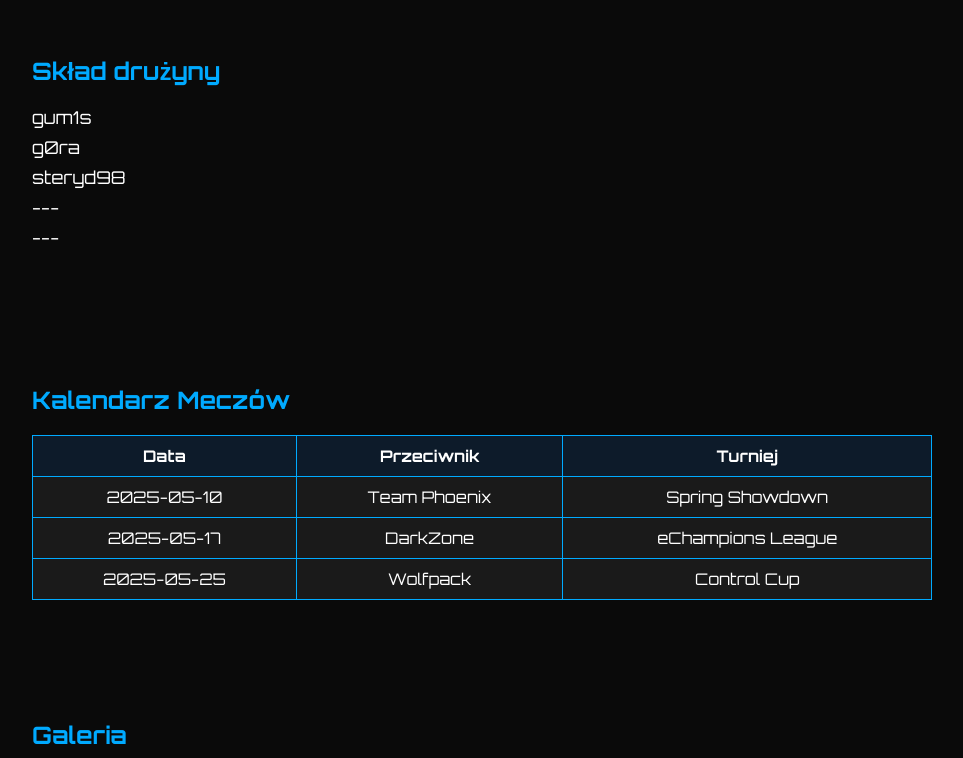
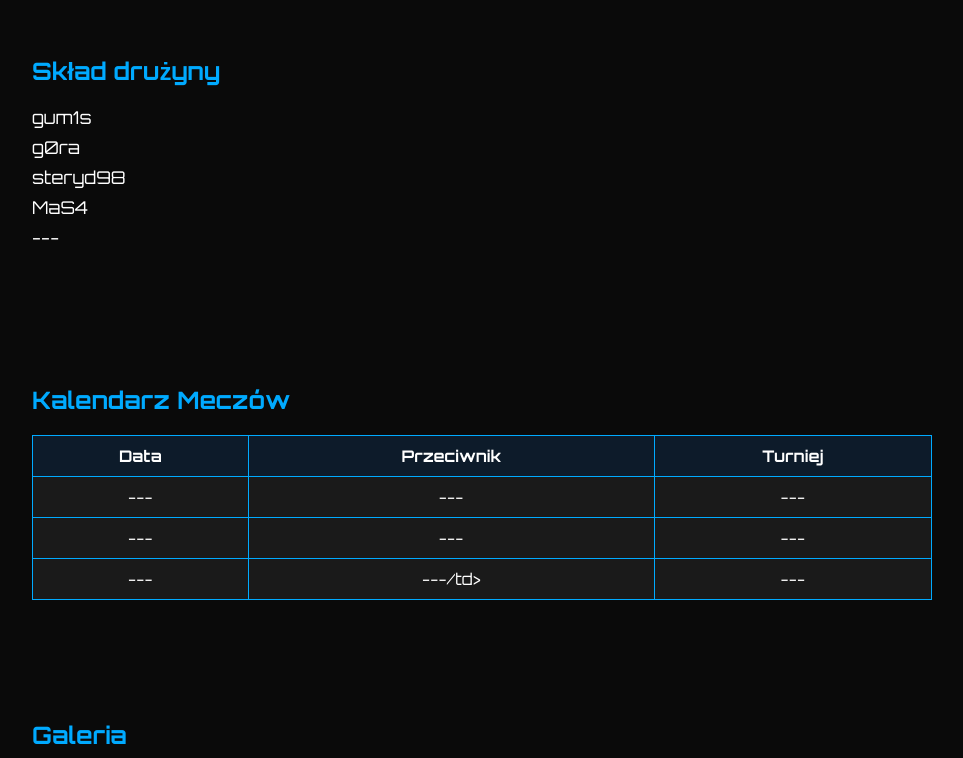
Before and after one commit to Control9-Esports/Control9-Esports, a plain HTML site: page index.html in a window 1280 px wide. Shown: the part 499-1257 px from the top of the page, without its empty margins (158-1121 px from the left). Drawn offline with Linux system fonts and the light colour scheme.

Commit message:
Update index.html

```diff
--- a/index.html
+++ b/index.html
@@ -113,7 +113,7 @@
             <li>gum1s</li>
             <li>g0ra</li>
             <li>steryd98</li>
-            <li>---</li>
+            <li>MaS4</li>
             <li>---</li>
         </ul>
     </section>
@@ -129,19 +129,19 @@
             </thead>
             <tbody>
                 <tr>
-                    <td>2025-05-10</td>
-                    <td>Team Phoenix</td>
-                    <td>Spring Showdown</td>
+                    <td>---</td>
+                    <td>---</td>
+                    <td>---</td>
                 </tr>
                 <tr>
-                    <td>2025-05-17</td>
-                    <td>DarkZone</td>
-                    <td>eChampions League</td>
+                    <td>---</td>
+                    <td>---</td>
+                    <td>---</td>
                 </tr>
                 <tr>
-                    <td>2025-05-25</td>
-                    <td>Wolfpack</td>
-                    <td>Control Cup</td>
+                    <td>---</td>
+                    <td>---/td>
+                    <td>---</td>
                 </tr>
             </tbody>
         </table>
```
